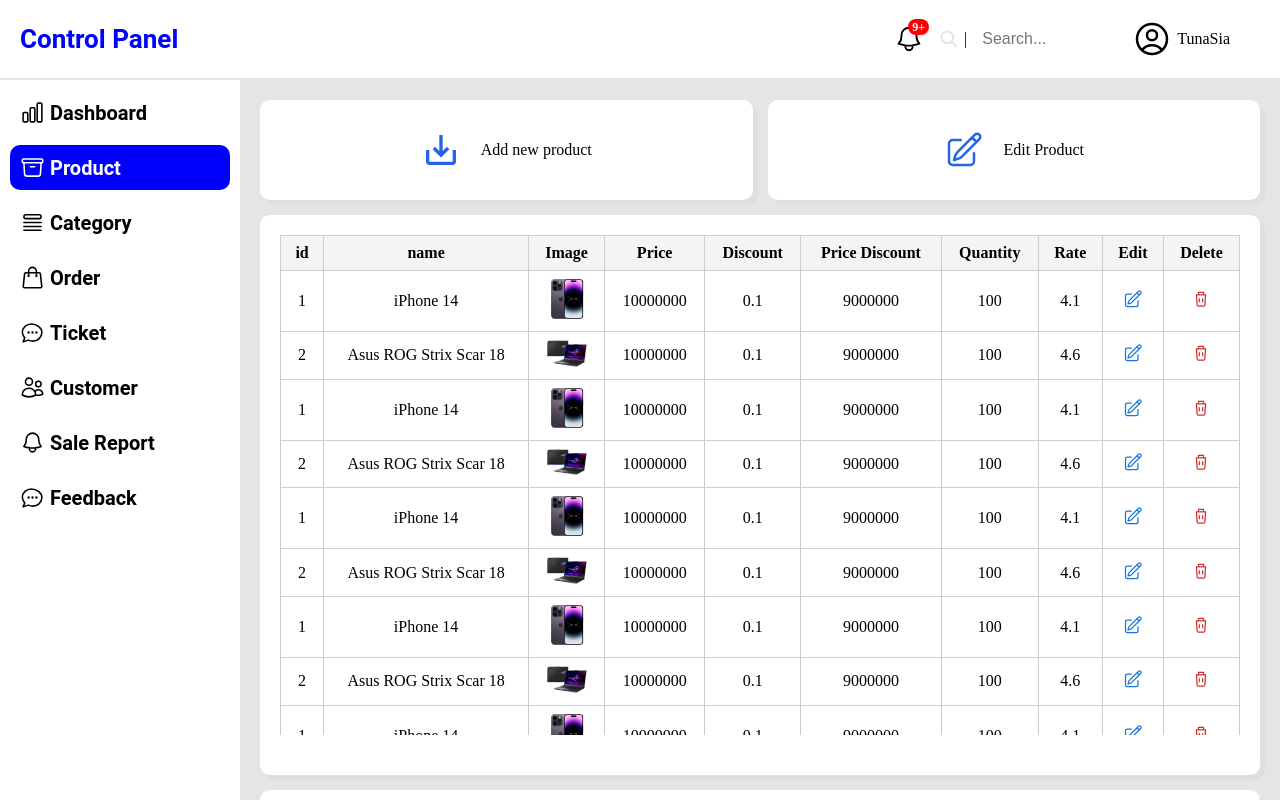
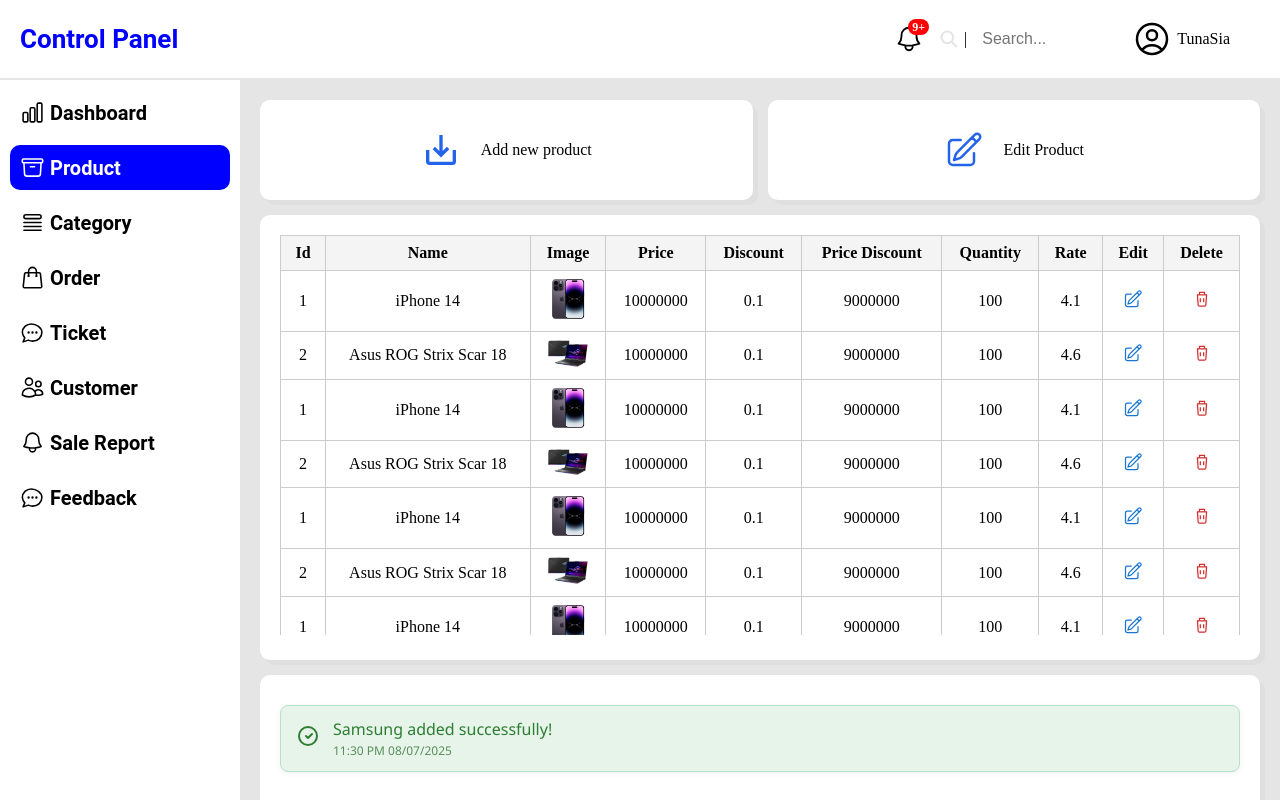
Before and after one commit to TuansHuynh/Shopping-App-Admin, a React (Vite) app: page /product in a window 1280 px wide. Shown: the top 800 px of the page. Built offline with nearby package versions, Linux system fonts and the light colour scheme.

Commit message:
update list category

```diff
--- a/src/components/common/ProductList.tsx
+++ b/src/components/common/ProductList.tsx
@@ -35,8 +35,8 @@
             <table>
                 <thead>
                     <tr className='menu_list menu_taskbar'>
-                        <th>id</th>
-                        <th>name</th>
+                        <th>Id</th>
+                        <th>Name</th>
                         <th>Image</th>
                         <th>Price</th>
                         <th>Discount</th>
--- a/src/components/style/productlist.scss
+++ b/src/components/style/productlist.scss
@@ -1,5 +1,5 @@
 .product_list {
-    max-height: 500px;
+    max-height: 400px;
     overflow-y: auto;
 
     table {
--- a/src/pages/Category.tsx
+++ b/src/pages/Category.tsx
@@ -67,7 +67,8 @@
                             className={`item ${group.id === selectedGroupId ? 'active' : ''}`}
                             onClick={() => {
                                 setSelectedGroupId(group.id);
-                                setSelectedTypeId(null);
+                                const firstType = productType.find(type => type.groupId === group.id);
+                                setSelectedTypeId(firstType ? firstType.id : null);
                             }}
                         >
                             {group.name}
--- a/src/pages/Sass/product.scss
+++ b/src/pages/Sass/product.scss
@@ -15,9 +15,9 @@
     }
 
     .box1 {
-        grid-row: span 5;
+        grid-row: span 4;
         grid-column: span 4;
-        height: 560px;
+        height: 445px;
     }
 
     .box2 {
```
Lines whose indentation alone changed are shown as unchanged.
